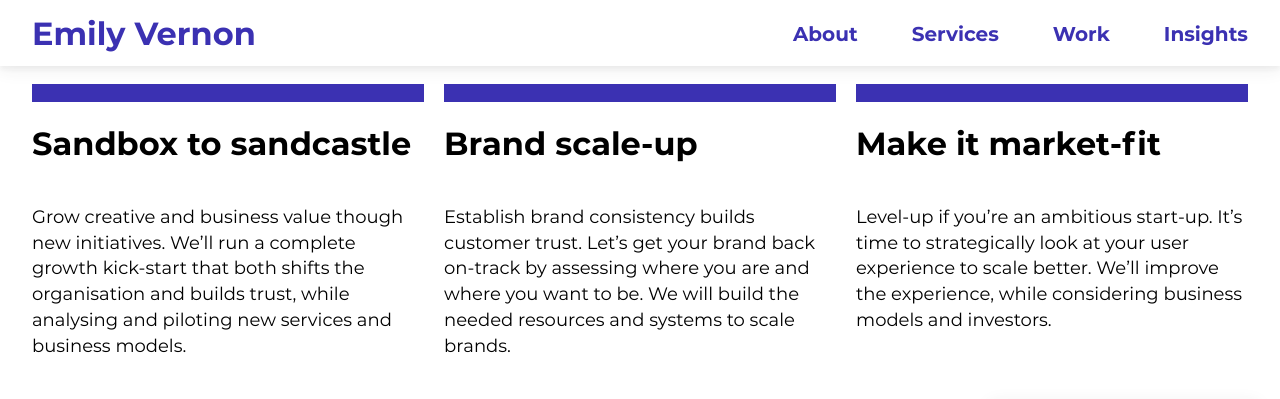
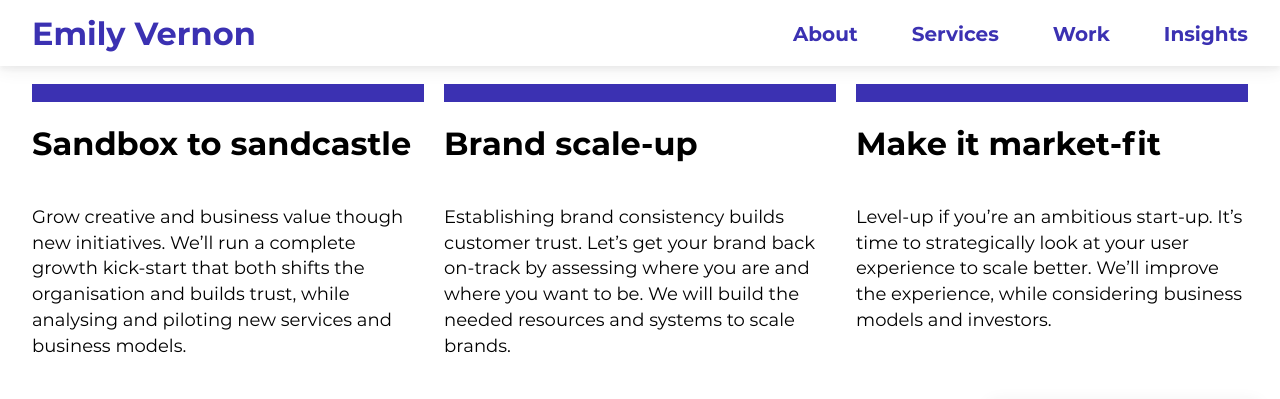
Before and after one commit to emilygv/emilyvernon.com, a Jekyll site: the page built from index.md, in a window 1280 px wide and 900 px high, scrolled down 2871 px. Shown: the top 399 px of the window. Built offline with Jekyll 4.4.1, drawn with Linux system fonts in a browser that asks for light colours.

Commit message:
Update service_package_intros.yml

```diff
--- a/_data/service_package_intros.yml
+++ b/_data/service_package_intros.yml
@@ -4,7 +4,7 @@
 
 - title: Brand scale-up
   description: |-
-    Establish brand consistency builds customer trust. Let’s get your brand back on-track by assessing where you are and where you want to be. We will build the needed resources and systems to scale brands.
+    Establishing brand consistency builds customer trust. Let’s get your brand back on-track by assessing where you are and where you want to be. We will build the needed resources and systems to scale brands.
 
 - title: Make it market-fit
   description: |-
```
